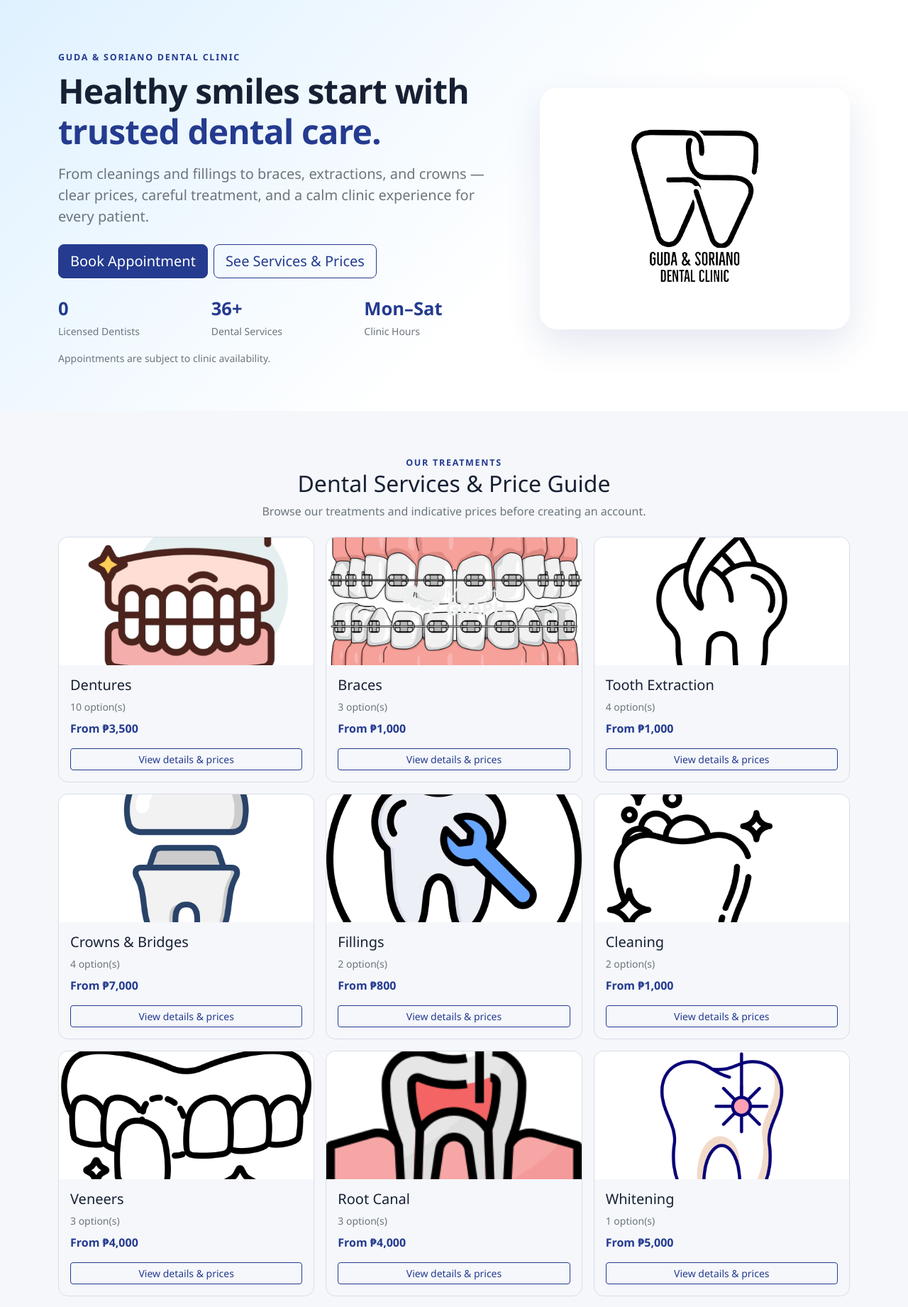
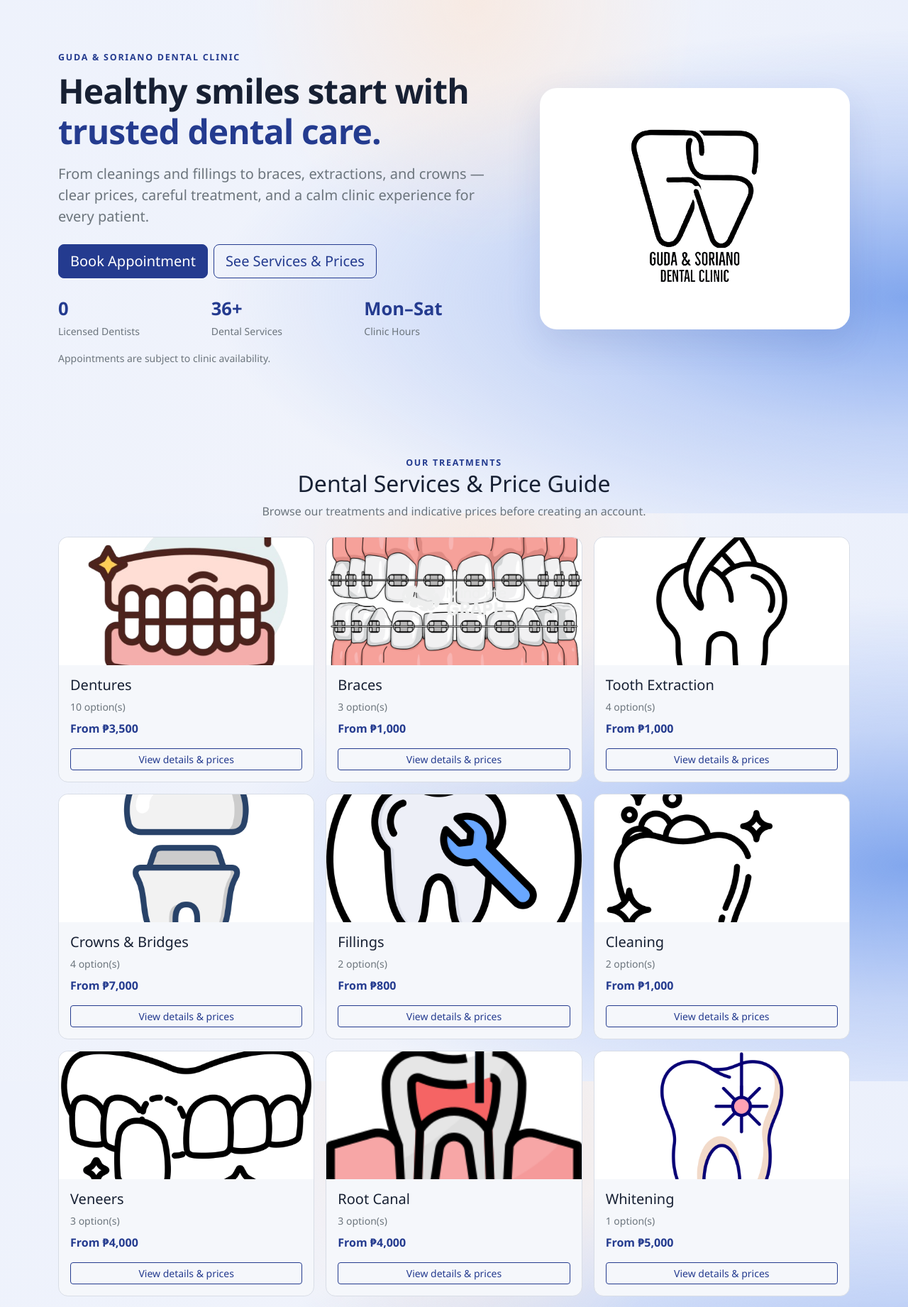
Before and after one commit to atreyuuu009/orachart-laravel, a Laravel app: page / in a window 1280 px wide. Shown: the part 77-1918 px from the top of the page at 71% size. Run offline with Laravel 12, Linux system fonts and the light colour scheme; data comes from the database, SQL or seed files in the repository; data that the repository does not hold is empty.

Commit message:
I change the background color of Landing page

```diff
--- a/public/css/theme.css
+++ b/public/css/theme.css
@@ -17,9 +17,17 @@
 .form-label { font-weight: 600; font-size: .9rem; }
 
 /* ---------- landing ---------- */
+body:has(.landing-nav) {
+  background-color: #edf2fc;
+  background-image:
+    radial-gradient(ellipse at 52% 10%, rgba(250, 231, 218, .72) 0, rgba(250, 231, 218, 0) 34%),
+    radial-gradient(ellipse at 100% 62%, rgba(107, 151, 235, .82) 0, rgba(145, 176, 241, .44) 27%, rgba(145, 176, 241, 0) 54%),
+    linear-gradient(110deg, #eef2fc 0%, #f0f3fb 56%, #e8eefc 100%);
+  background-attachment: fixed;
+}
 .landing-nav { background: rgba(255,255,255,.92); backdrop-filter: blur(6px); border-bottom: 1px solid var(--bs-border-color); }
 .brand-logo { width: 42px; height: 42px; object-fit: contain; }
-.landing-hero { background: linear-gradient(135deg, var(--gs-blue-light) 0%, #fff 60%); padding: 4.5rem 0 4rem; }
+.landing-hero { background: transparent; padding: 4.5rem 0 4rem; }
 .landing-hero h1 { font-weight: 800; letter-spacing: -.02em; }
 .landing-hero h1 span { color: var(--gs-primary); }
 .eyebrow { font-size: .78rem; letter-spacing: .14em; font-weight: 700; color: var(--gs-primary); }
```
